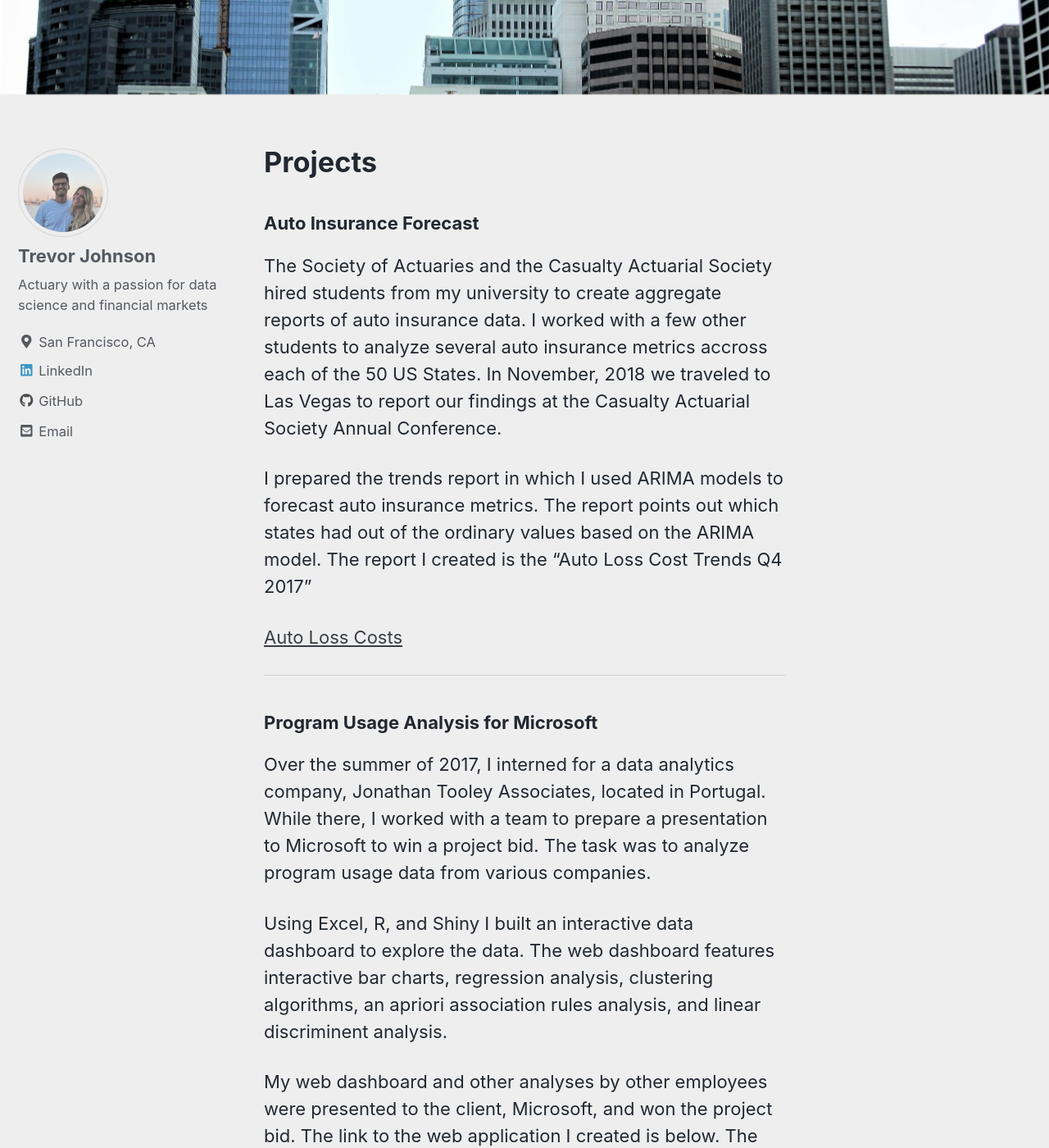
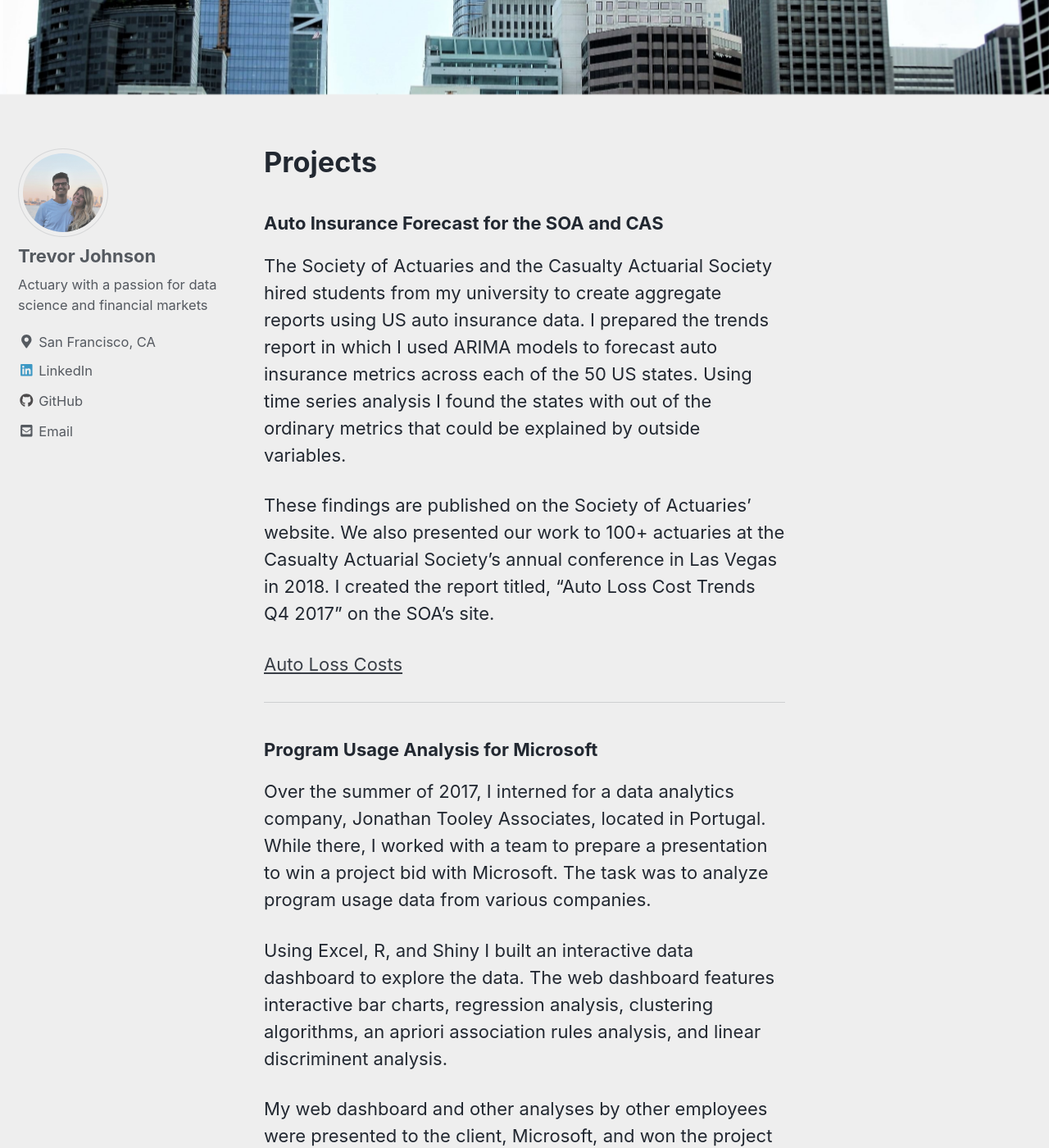
Before and after one commit to trevor-johnson/tpjohnson.github.io, a Jekyll site: the page built from _pages/myProjects.md, in a window 1280 px wide and 1400 px high, scrolled down 416 px. Shown: the whole window at 82% size. Built offline with Jekyll 4.4.1, drawn with Linux system fonts in a browser that asks for light colours; cached includes are drawn as plain includes; nearby versions of some CDN libraries; some of the changed text lies outside the part shown.

Commit message:
changes2

```diff
--- a/_pages/myProjects.md
+++ b/_pages/myProjects.md
@@ -7,11 +7,11 @@
     image: "/images/sf_financial_small.JPG"
 ---
 
-<h3>Auto Insurance Forecast</h3>
+<h3>Auto Insurance Forecast for the SOA and CAS</h3>
 
-The Society of Actuaries and the Casualty Actuarial Society hired students from my university to create aggregate reports of auto insurance data. I worked with a few other students to analyze several auto insurance metrics accross each of the 50 US States. In November, 2018 we traveled to Las Vegas to report our findings at the Casualty Actuarial Society Annual Conference.
+The Society of Actuaries and the Casualty Actuarial Society hired students from my university to create aggregate reports using US auto insurance data. I prepared the trends report in which I used ARIMA models to forecast auto insurance metrics across each of the 50 US states. Using time series analysis I found the states with out of the ordinary metrics that could be explained by outside variables.
 
-I prepared the trends report in which I used ARIMA models to forecast auto insurance metrics. The report points out which states had out of the ordinary values based on the ARIMA model. The report I created is the "Auto Loss Cost Trends Q4 2017"
+These findings are published on the Society of Actuaries' website. We also presented our work to 100+ actuaries at the Casualty Actuarial Society's annual conference in Las Vegas in 2018. I created the report titled, "Auto Loss Cost Trends Q4 2017" on the SOA's site.
 
 <a href = "https://www.soa.org/research-reports/2018/auto-loss-cost-trends/" title = "Auto Loss Costs" target = "_blank">Auto Loss Costs</a>
 
@@ -19,7 +19,7 @@
 
 <h3>Program Usage Analysis for Microsoft</h3>
 
-Over the summer of 2017, I interned for a data analytics company, Jonathan Tooley Associates, located in Portugal. While there, I worked with a team to prepare a presentation to Microsoft to win a project bid. The task was to analyze program usage data from various companies.
+Over the summer of 2017, I interned for a data analytics company, Jonathan Tooley Associates, located in Portugal. While there, I worked with a team to prepare a presentation to win a project bid with Microsoft. The task was to analyze program usage data from various companies.
 
 Using Excel, R, and Shiny I built an interactive data dashboard to explore the data. The web dashboard features interactive bar charts, regression analysis, clustering algorithms, an apriori association rules analysis, and linear discriminent analysis.
 
```
Also changed, not shown: other parts of _pages/myProjects.md (+3 -1 lines), _pages/about.md (+1 -1 lines), _posts/2018-1-1-testPost.md (added, +16 -0 lines), images/trendSnippet.JPG (added).
